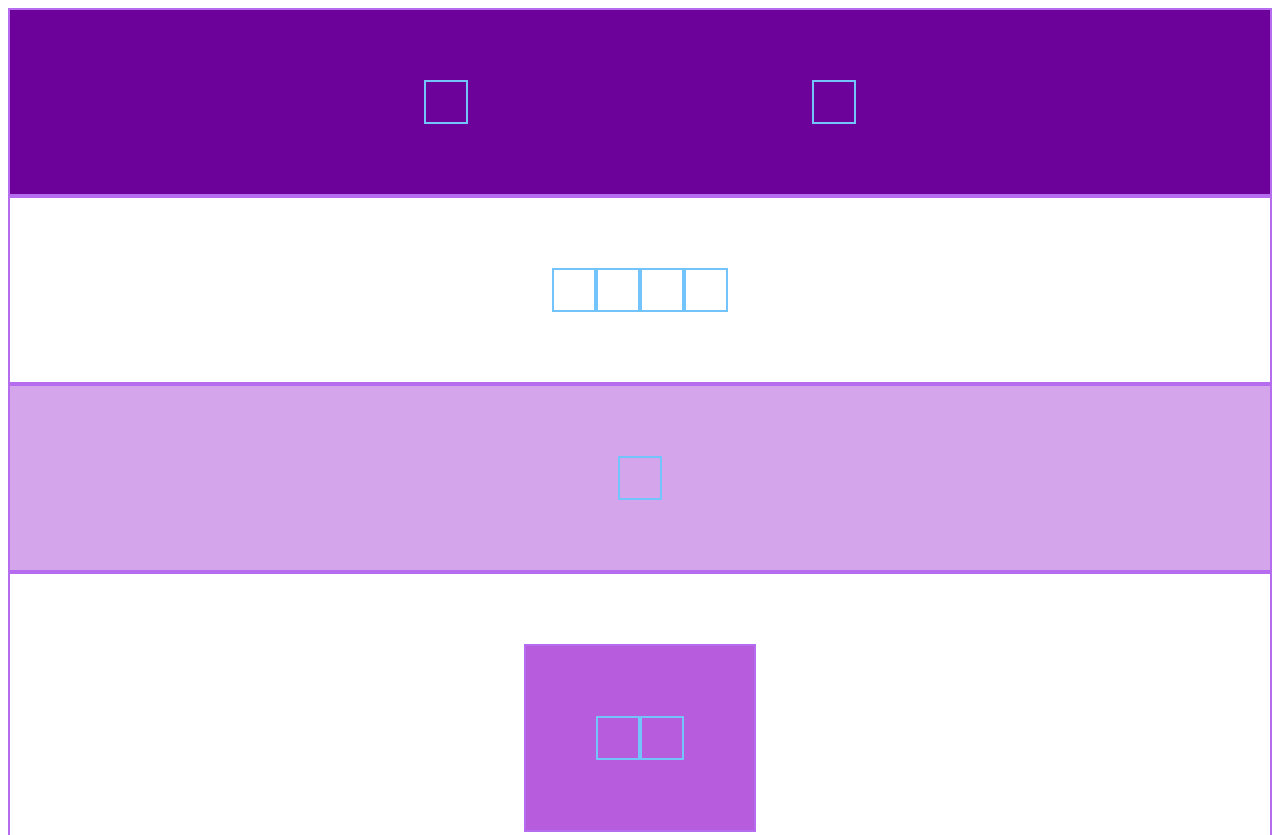
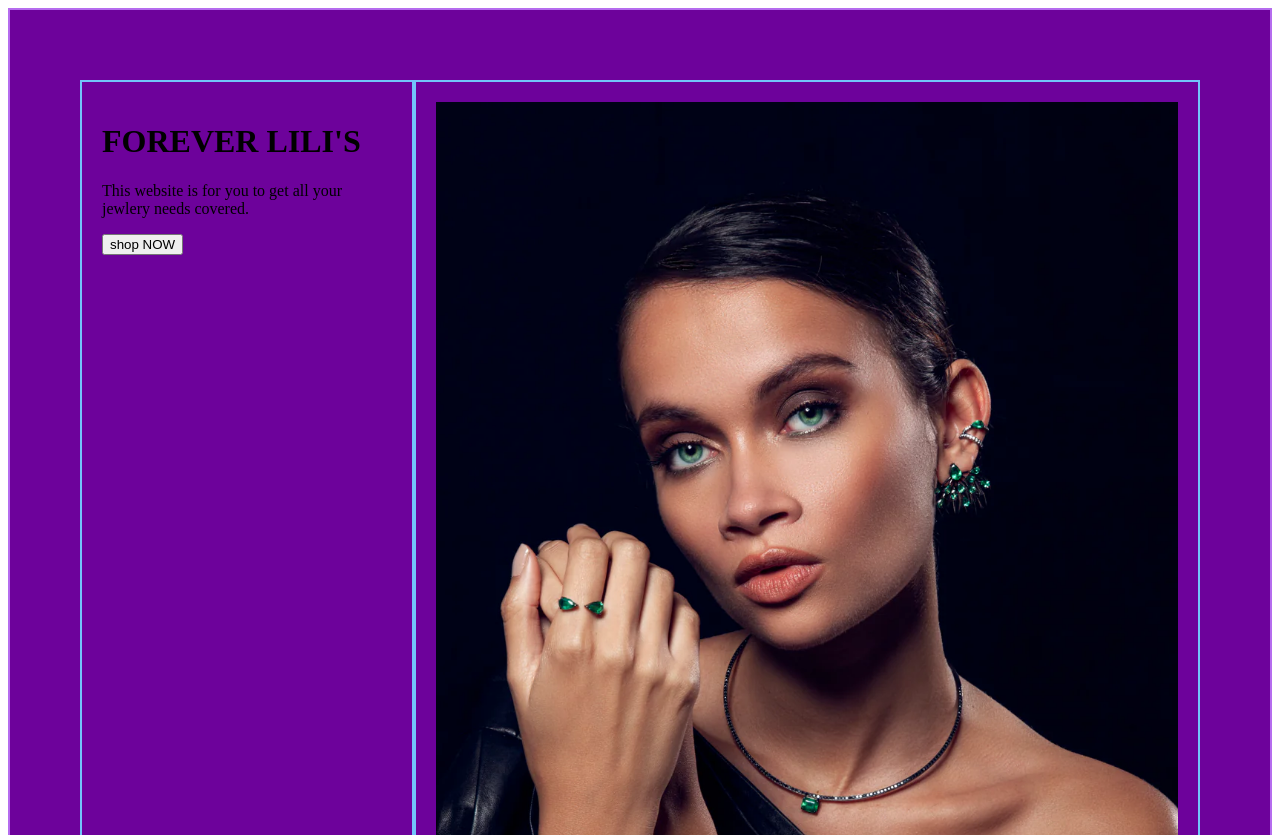
Before and after one commit to lilia2029/CS1-Unit2-Activity1, a plain HTML site: page index.html in a window 1280 px wide. Shown: the top 835 px of the page. Drawn offline with Linux system fonts and the light colour scheme.

Commit message:
added pictures and info

```diff
--- a/index.html
+++ b/index.html
@@ -10,14 +10,30 @@
 
 <body>
   <div class="flexbox" id="box1">
-    <div class="item"></div>
-    <div class="item"></div>
+    <div class="item">
+      <h1>FOREVER LILI'S</h1>
+      <p>This website is for you to get all your jewlery needs covered. </p>
+      <button>shop NOW</button>
+    </div>
+
+    <div class="item">
+      <img src="green.webp" width="100%">
+    </div>
   </div>
+<h1>Shop by Category</h1>
+<div class="flexbox" id="box2">
 
-<div class="flexbox" id="box2">
-    <div class="item"></div>
-    <div class="item"></div>
-    <div class="item"></div>
+    <div class="item">
+      <h2>necklaces + Pendants</h2>
+      <img src="necklaces.jpeg", width="120%">
+    </div>
+    <div class="item">
+      <h2>rings</h2></rings>
+      <img src="rings.webp" width="100%">
+    </div>
+    <div class="item">
+
+    </div>
     <div class="item"></div>
   </div>
 
```
Also changed, not shown: green.webp (added), necklaces.jpeg (added), rings.webp (added).
